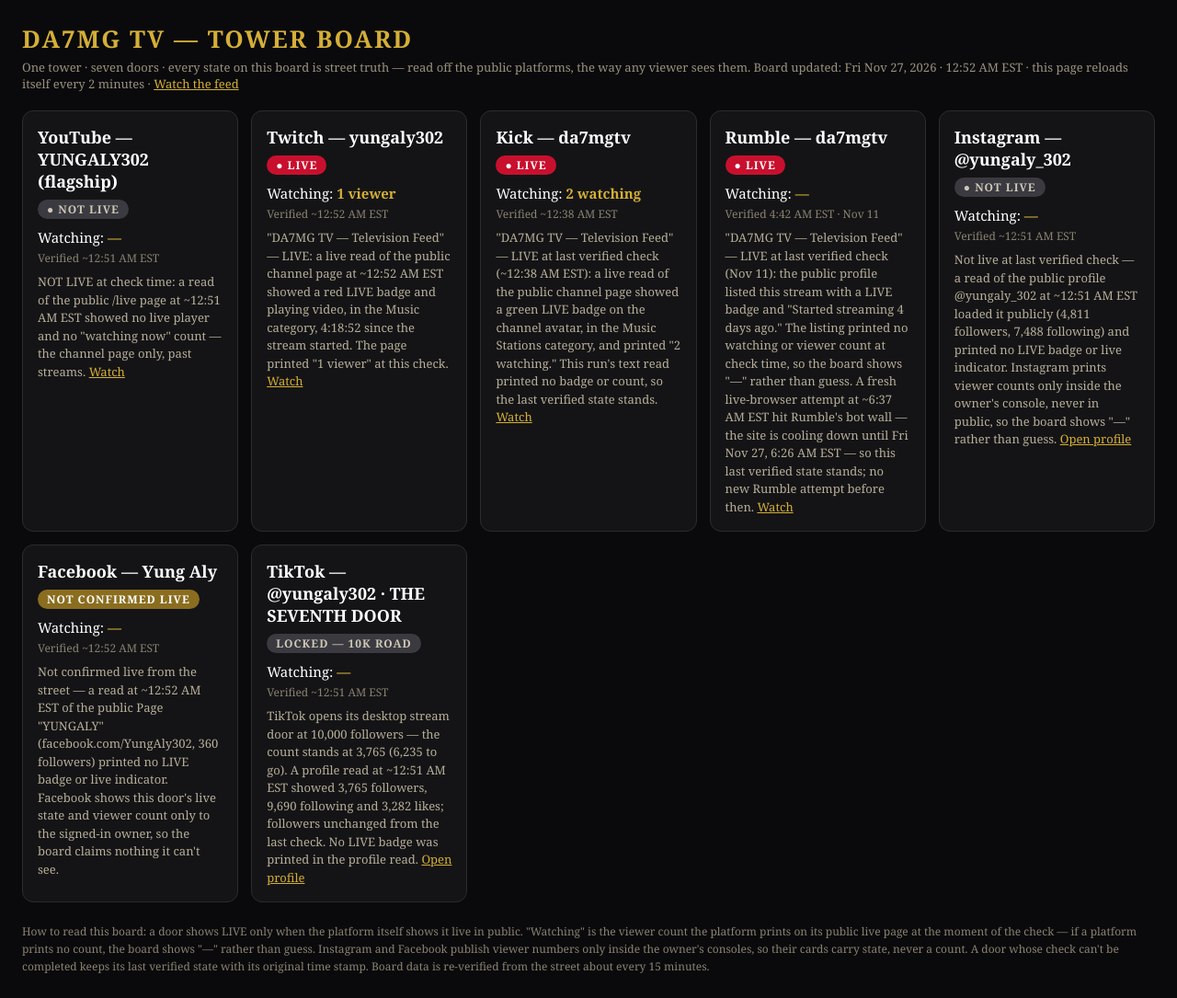
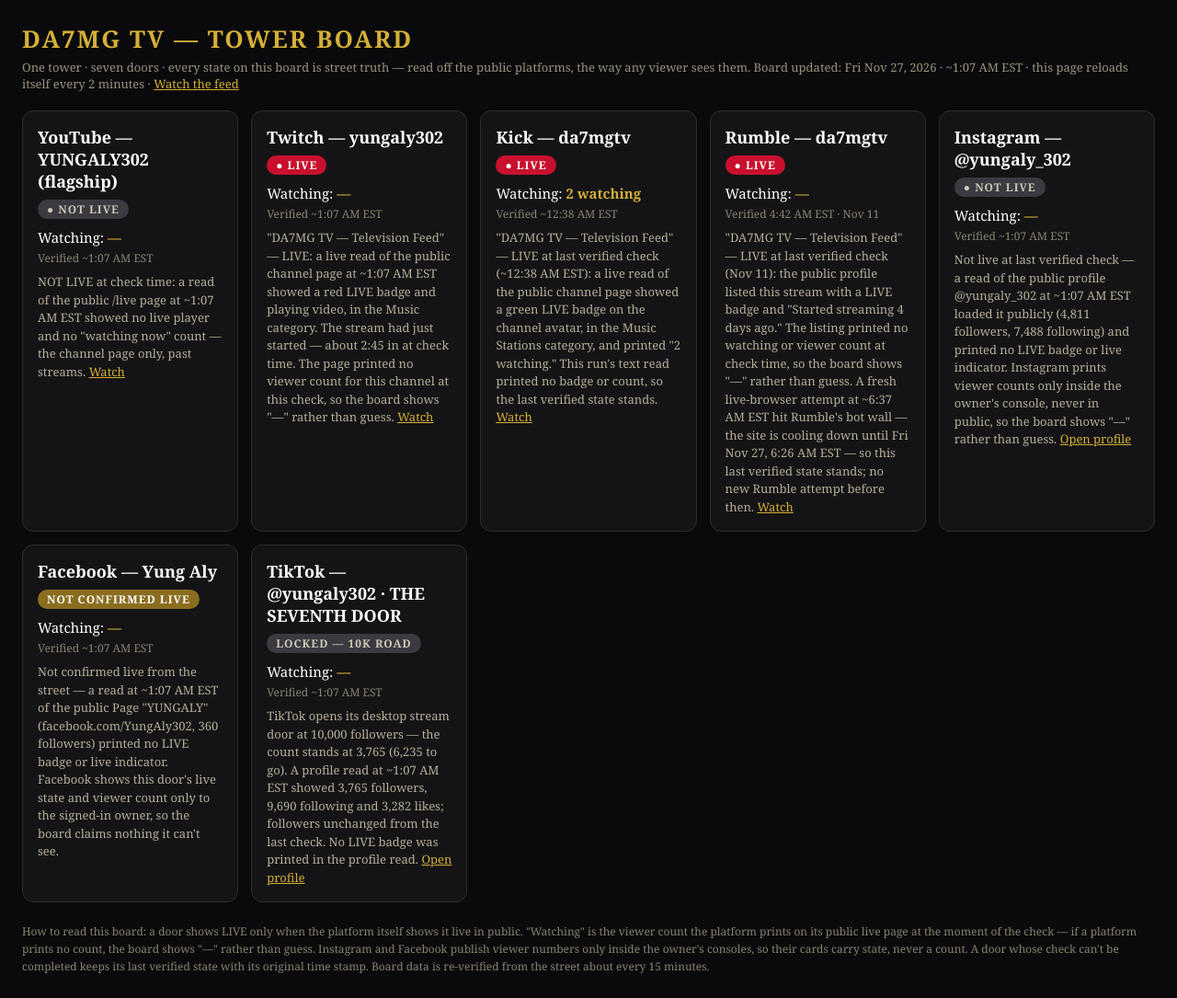
Before and after one commit to da7mgdistributions-creator/da7mg-tv-live, a plain HTML site: page board.html in a window 1280 px wide. Shown: the whole page at 92% size. Drawn offline with Linux system fonts and the light colour scheme.

Commit message:
Tower Board refresh 2026-11-27 01:07 EDT

```diff
--- a/board.html
+++ b/board.html
@@ -21,14 +21,14 @@
   .foot{margin-top:22px;color:#8a8271;font-size:12px;line-height:1.6}
 </style></head><body>
 <h1>DA7MG TV — TOWER BOARD</h1>
-<div class="sub">One tower · seven doors · every state on this board is street truth — read off the public platforms, the way any viewer sees them. Board updated: Fri Nov 27, 2026 · 12:52 AM EST · this page reloads itself every 2 minutes · <a href="index.html">Watch the feed</a></div>
+<div class="sub">One tower · seven doors · every state on this board is street truth — read off the public platforms, the way any viewer sees them. Board updated: Fri Nov 27, 2026 · ~1:07 AM EST · this page reloads itself every 2 minutes · <a href="index.html">Watch the feed</a></div>
 <div class="grid">
   <div class="card"><h2>YouTube — YUNGALY302 (flagship)</h2><span class="badge locked">● NOT LIVE</span>
-    <div class="watch">Watching: <b>—</b></div><div class="stamp">Verified ~12:51 AM EST</div>
-    <div class="meta">NOT LIVE at check time: a read of the public /live page at ~12:51 AM EST showed no live player and no "watching now" count — the channel page only, past streams. <a href="https://www.youtube.com/@yungaly302/live">Watch</a></div></div>
+    <div class="watch">Watching: <b>—</b></div><div class="stamp">Verified ~1:07 AM EST</div>
+    <div class="meta">NOT LIVE at check time: a read of the public /live page at ~1:07 AM EST showed no live player and no "watching now" count — the channel page only, past streams. <a href="https://www.youtube.com/@yungaly302/live">Watch</a></div></div>
   <div class="card"><h2>Twitch — yungaly302</h2><span class="badge live">● LIVE</span>
-    <div class="watch">Watching: <b>1 viewer</b></div><div class="stamp">Verified ~12:52 AM EST</div>
-    <div class="meta">"DA7MG TV — Television Feed" — LIVE: a live read of the public channel page at ~12:52 AM EST showed a red LIVE badge and playing video, in the Music category, 4:18:52 since the stream started. The page printed "1 viewer" at this check. <a href="https://www.twitch.tv/yungaly302">Watch</a></div></div>
+    <div class="watch">Watching: <b>—</b></div><div class="stamp">Verified ~1:07 AM EST</div>
+    <div class="meta">"DA7MG TV — Television Feed" — LIVE: a live read of the public channel page at ~1:07 AM EST showed a red LIVE badge and playing video, in the Music category. The stream had just started — about 2:45 in at check time. The page printed no viewer count for this channel at this check, so the board shows "—" rather than guess. <a href="https://www.twitch.tv/yungaly302">Watch</a></div></div>
   <div class="card"><h2>Kick — da7mgtv</h2><span class="badge live">● LIVE</span>
     <div class="watch">Watching: <b>2 watching</b></div><div class="stamp">Verified ~12:38 AM EST</div>
     <div class="meta">"DA7MG TV — Television Feed" — LIVE at last verified check (~12:38 AM EST): a live read of the public channel page showed a green LIVE badge on the channel avatar, in the Music Stations category, and printed "2 watching." This run's text read printed no badge or count, so the last verified state stands. <a href="https://kick.com/da7mgtv">Watch</a></div></div>
@@ -36,14 +36,14 @@
     <div class="watch">Watching: <b>—</b></div><div class="stamp">Verified 4:42 AM EST · Nov 11</div>
     <div class="meta">"DA7MG TV — Television Feed" — LIVE at last verified check (Nov 11): the public profile listed this stream with a LIVE badge and "Started streaming 4 days ago." The listing printed no watching or viewer count at check time, so the board shows "—" rather than guess. A fresh live-browser attempt at ~6:37 AM EST hit Rumble's bot wall — the site is cooling down until Fri Nov 27, 6:26 AM EST — so this last verified state stands; no new Rumble attempt before then. <a href="https://rumble.com/user/da7mgtv">Watch</a></div></div>
   <div class="card"><h2>Instagram — @yungaly_302</h2><span class="badge locked">● NOT LIVE</span>
-    <div class="watch">Watching: <b>—</b></div><div class="stamp">Verified ~12:51 AM EST</div>
-    <div class="meta">Not live at last verified check — a read of the public profile @yungaly_302 at ~12:51 AM EST loaded it publicly (4,811 followers, 7,488 following) and printed no LIVE badge or live indicator. Instagram prints viewer counts only inside the owner's console, never in public, so the board shows "—" rather than guess. <a href="https://www.instagram.com/yungaly_302">Open profile</a></div></div>
+    <div class="watch">Watching: <b>—</b></div><div class="stamp">Verified ~1:07 AM EST</div>
+    <div class="meta">Not live at last verified check — a read of the public profile @yungaly_302 at ~1:07 AM EST loaded it publicly (4,811 followers, 7,488 following) and printed no LIVE badge or live indicator. Instagram prints viewer counts only inside the owner's console, never in public, so the board shows "—" rather than guess. <a href="https://www.instagram.com/yungaly_302">Open profile</a></div></div>
   <div class="card"><h2>Facebook — Yung Aly</h2><span class="badge push">NOT CONFIRMED LIVE</span>
-    <div class="watch">Watching: <b>—</b></div><div class="stamp">Verified ~12:52 AM EST</div>
-    <div class="meta">Not confirmed live from the street — a read at ~12:52 AM EST of the public Page "YUNGALY" (facebook.com/YungAly302, 360 followers) printed no LIVE badge or live indicator. Facebook shows this door's live state and viewer count only to the signed-in owner, so the board claims nothing it can't see.</div></div>
+    <div class="watch">Watching: <b>—</b></div><div class="stamp">Verified ~1:07 AM EST</div>
+    <div class="meta">Not confirmed live from the street — a read at ~1:07 AM EST of the public Page "YUNGALY" (facebook.com/YungAly302, 360 followers) printed no LIVE badge or live indicator. Facebook shows this door's live state and viewer count only to the signed-in owner, so the board claims nothing it can't see.</div></div>
   <div class="card"><h2>TikTok — @yungaly302 · THE SEVENTH DOOR</h2><span class="badge locked">LOCKED — 10K ROAD</span>
-    <div class="watch">Watching: <b>—</b></div><div class="stamp">Verified ~12:51 AM EST</div>
-    <div class="meta">TikTok opens its desktop stream door at 10,000 followers — the count stands at 3,765 (6,235 to go). A profile read at ~12:51 AM EST showed 3,765 followers, 9,690 following and 3,282 likes; followers unchanged from the last check. No LIVE badge was printed in the profile read. <a href="https://www.tiktok.com/@yungaly302">Open profile</a></div></div>
+    <div class="watch">Watching: <b>—</b></div><div class="stamp">Verified ~1:07 AM EST</div>
+    <div class="meta">TikTok opens its desktop stream door at 10,000 followers — the count stands at 3,765 (6,235 to go). A profile read at ~1:07 AM EST showed 3,765 followers, 9,690 following and 3,282 likes; followers unchanged from the last check. No LIVE badge was printed in the profile read. <a href="https://www.tiktok.com/@yungaly302">Open profile</a></div></div>
 </div>
 <div class="foot">How to read this board: a door shows LIVE only when the platform itself shows it live in public. "Watching" is the viewer count the platform prints on its public live page at the moment of the check — if a platform prints no count, the board shows "—" rather than guess. Instagram and Facebook publish viewer numbers only inside the owner's consoles, so their cards carry state, never a count. A door whose check can't be completed keeps its last verified state with its original time stamp. Board data is re-verified from the street about every 15 minutes.</div>
 </body></html>
```
